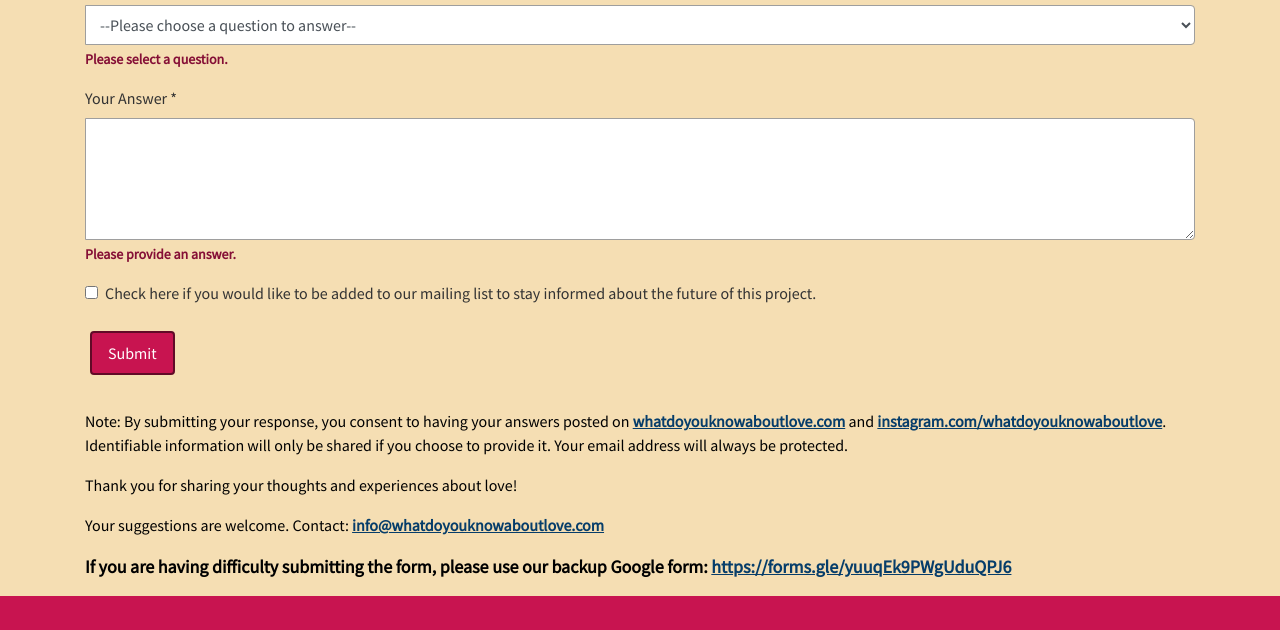
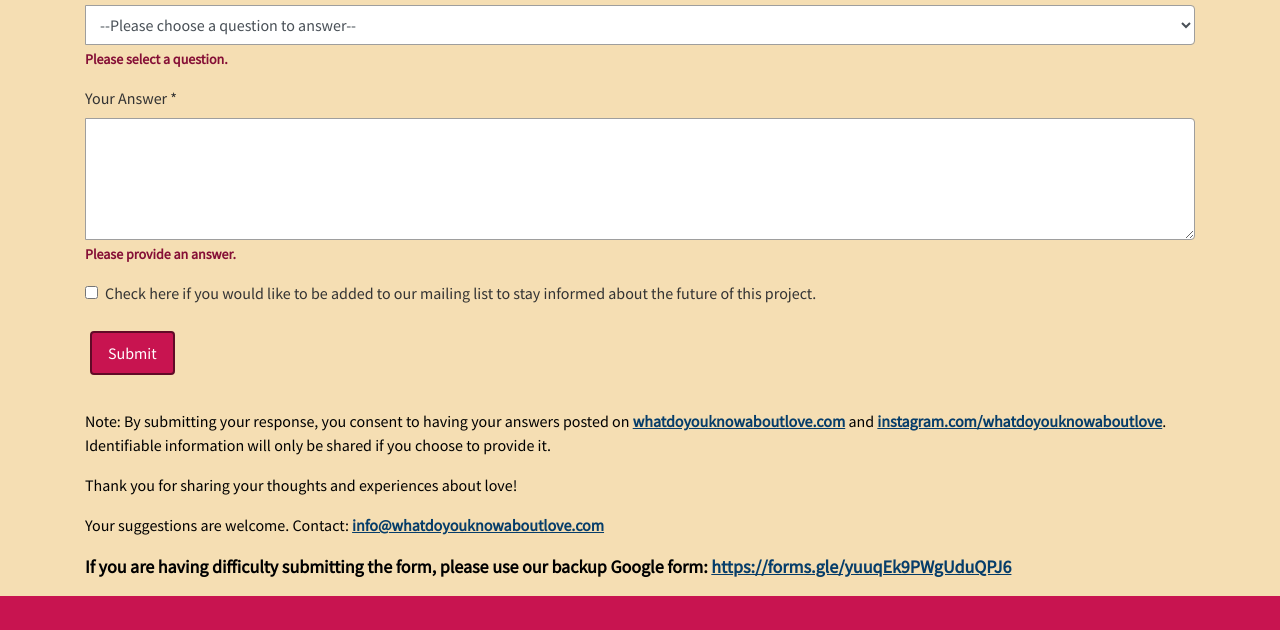
Before and after one commit to ThatsVie/What-do-you-know-about-love, a plain HTML site: page submit.html in a window 1280 px wide. Shown: the part 1087-1717 px from the top of the page. Drawn offline with nearby package versions, Linux system fonts and the light colour scheme.

Commit message:
cleaning up

```diff
--- a/submit.html
+++ b/submit.html
@@ -141,7 +141,7 @@
         Note: By submitting your response, you consent to having your answers posted on
         <a href="http://whatdoyouknowaboutlove.com" target="_blank" class="high-contrast-link">whatdoyouknowaboutlove.com</a> and
         <a href="http://instagram.com/whatdoyouknowaboutlove/" target="_blank" class="high-contrast-link">instagram.com/whatdoyouknowaboutlove</a>.
-        Identifiable information will only be shared if you choose to provide it. Your email address will always be protected.
+        Identifiable information will only be shared if you choose to provide it.
       </p>
       <p class="high-contrast-text">
         Thank you for sharing your thoughts and experiences about love!
```
Also changed, not shown: responses.html (+0 -2 lines).
